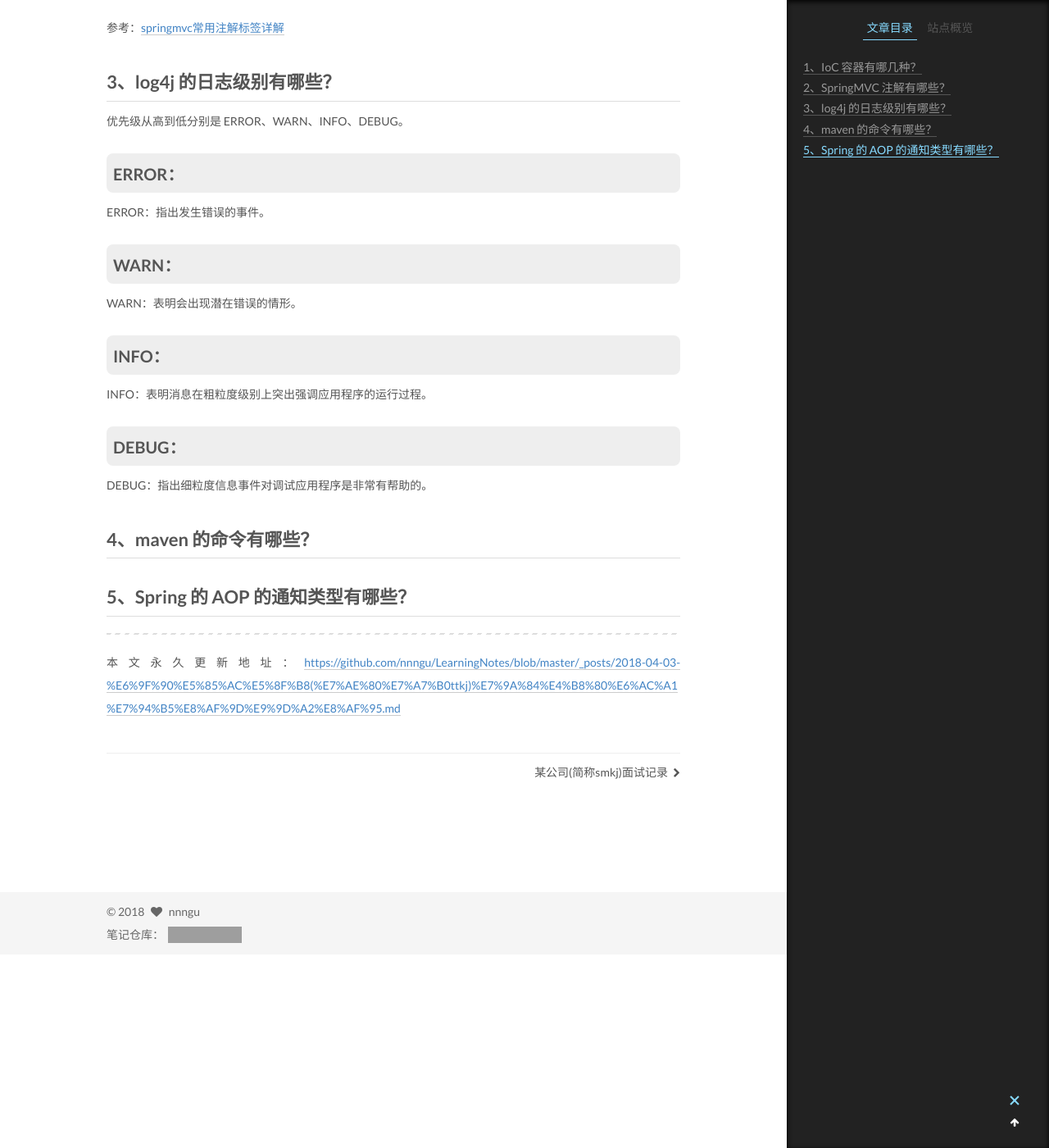
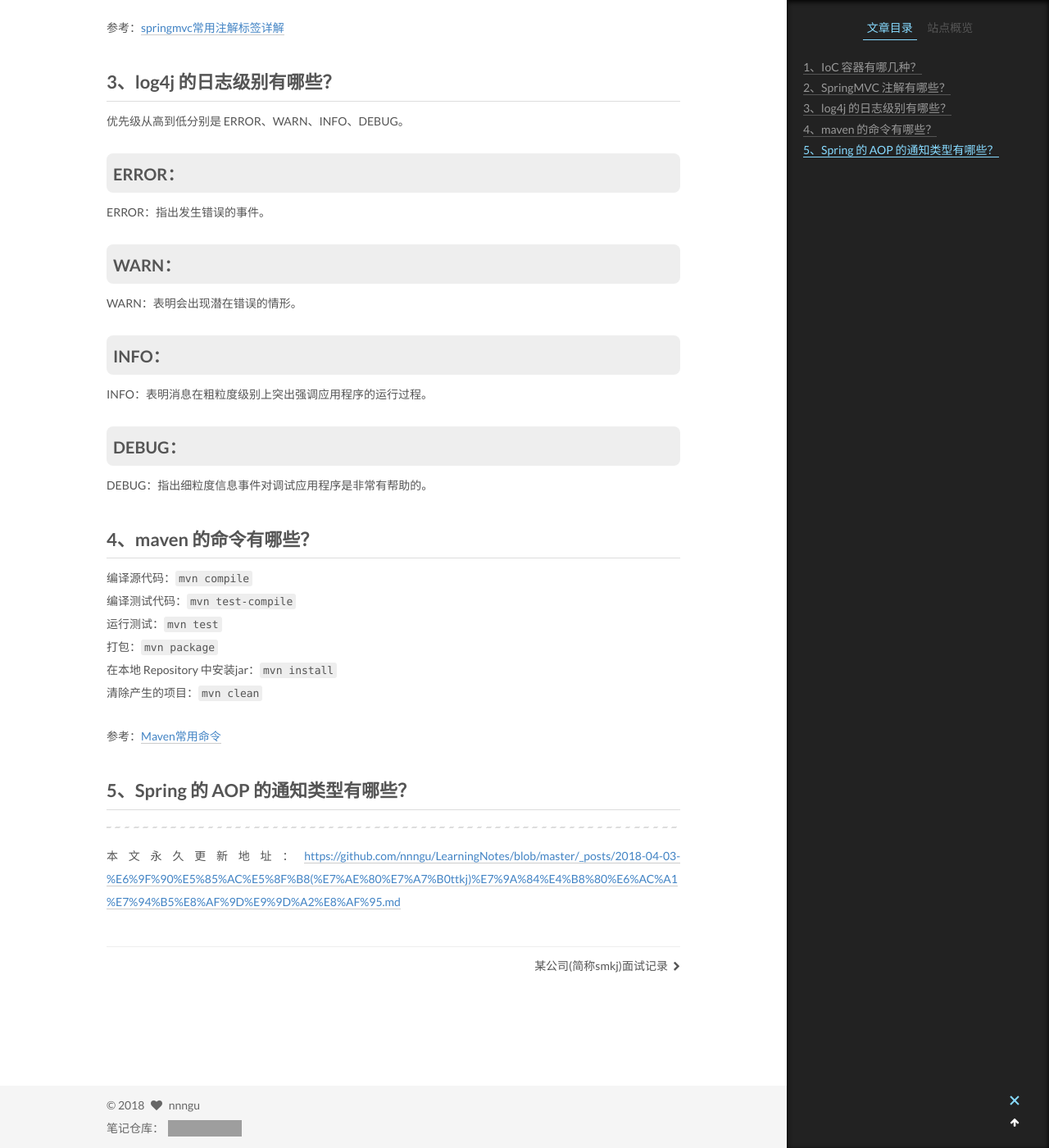
Before and after one commit to nnngu/LearningNotes, a Jekyll site: the page built from _posts/2018-04-03-某公司(简称ttkj)的一次电话面试.md, in a window 1280 px wide and 1400 px high, scrolled down 1097 px. Shown: the whole window at 82% size. Built offline with Jekyll 4.4.1, drawn with Linux system fonts in a browser that asks for light colours; grey boxes are pictures that could not be loaded.

Commit message:
修改文件: _posts/2018-04-03-某公司(简称ttkj)的一次电话面试.md

```diff
--- a/_posts/2018-04-03-某公司(简称ttkj)的一次电话面试.md
+++ b/_posts/2018-04-03-某公司(简称ttkj)的一次电话面试.md
@@ -45,7 +45,14 @@ DEBUG：指出细粒度信息事件对调试应用程序是非常有帮助的。
 
 ## 4、maven 的命令有哪些？
 
+编译源代码：`mvn compile`
+编译测试代码：`mvn test-compile`
+运行测试：`mvn test`
+打包：`mvn package`
+在本地 Repository 中安装jar：`mvn install`
+清除产生的项目：`mvn clean`
 
+参考：[Maven常用命令](https://www.cnblogs.com/wkrbky/p/6352188.html)
 
 ## 5、Spring 的 AOP 的通知类型有哪些？
 
```
